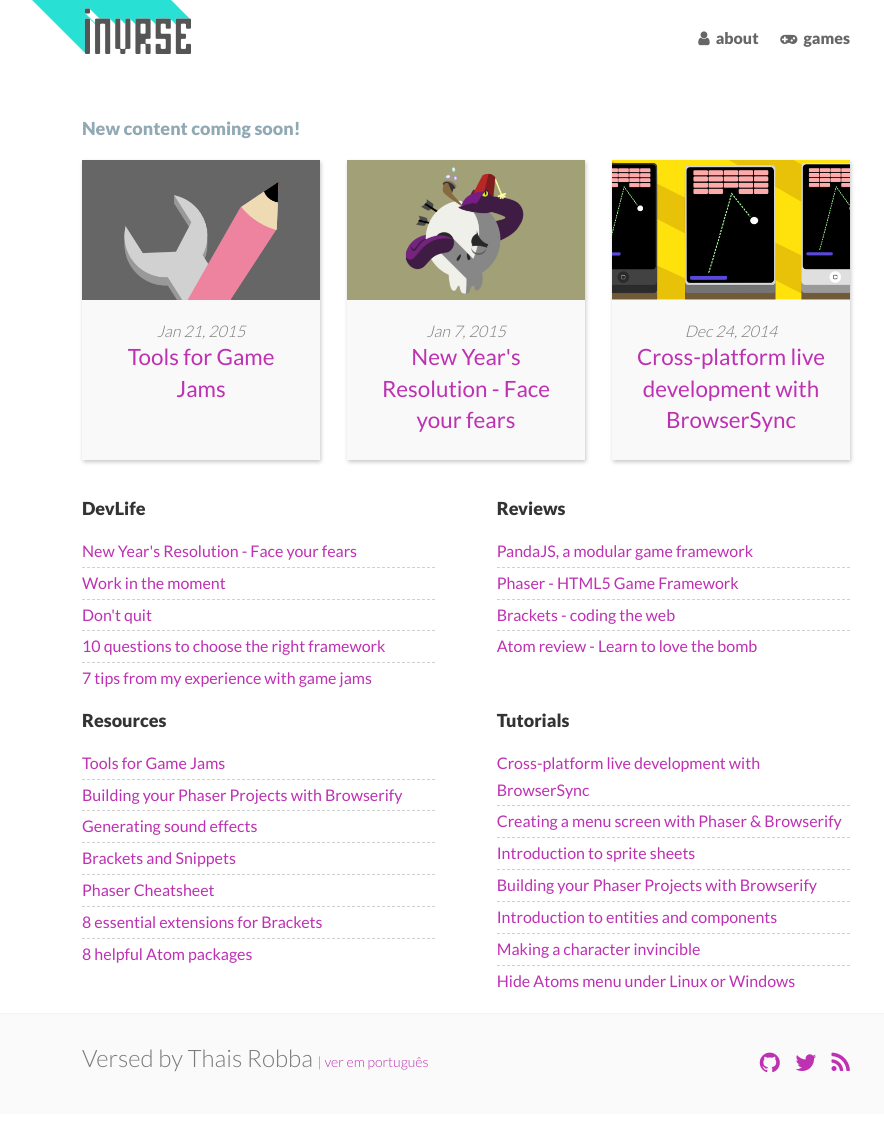
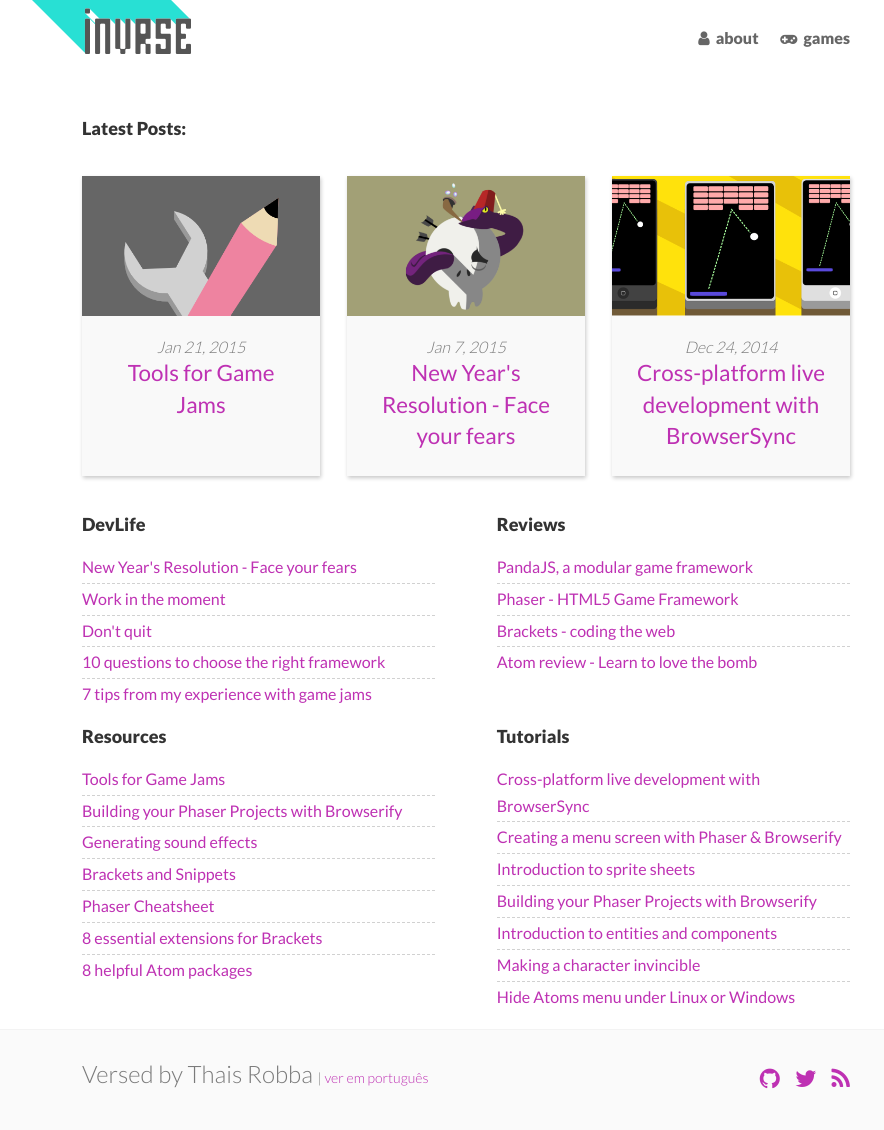
Before and after one commit to ThaisRobba/invrse, a Jekyll site: the page built from index.html, in a window 1280 px wide. Shown: the whole page, without its empty margins (174-1058 px from the left). Built offline with Jekyll 4.4.1, drawn with Linux system fonts in a browser that asks for light colours; nearby versions of some CDN libraries.

Commit message:
Update latest_posts.html

```diff
--- a/_includes/latest_posts.html
+++ b/_includes/latest_posts.html
@@ -1,6 +1,5 @@
 <div class="callout">
-<!--    <h5 class="float-left">Latest Posts:</h5> -->
-    <h5 class="float-left new-content">New content coming soon!</h5>
+    <h5 class="float-left">Latest Posts:</h5>
 </div>
 
 <div class="home">
@@ -11,7 +10,7 @@
             <a class="featured-link" href="{{ post.url }}"><img class="square" src="{{site.baseurl}}/assets/featured/{{post.image}}.png"></a>
             <div class="featured-box-p">
                 <p class="post-meta center">{{ post.date | date: "%b %-d, %Y" }}</p>
-                <div class="vertical-align center"><a class="featured-link" href="{{ base.url }}{{ post.url }}">{{ post.title }}</a></div>
+                <div class="vertical-align center"><a class="featured-link" href="{{ site.baseurl }}/{{ post.url }}">{{ post.title }}</a></div>
             </div>
         </li>
 {% endfor %}
```
